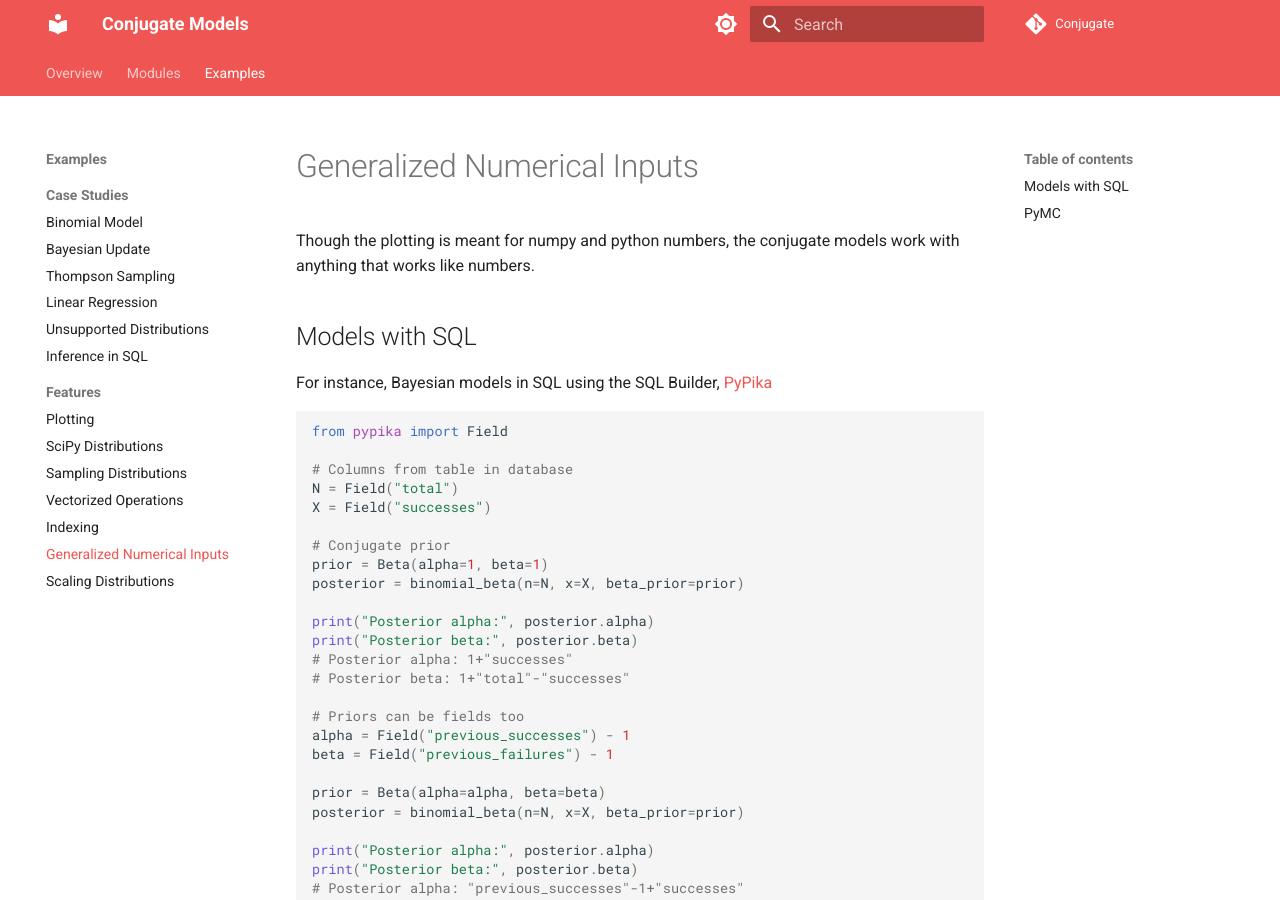
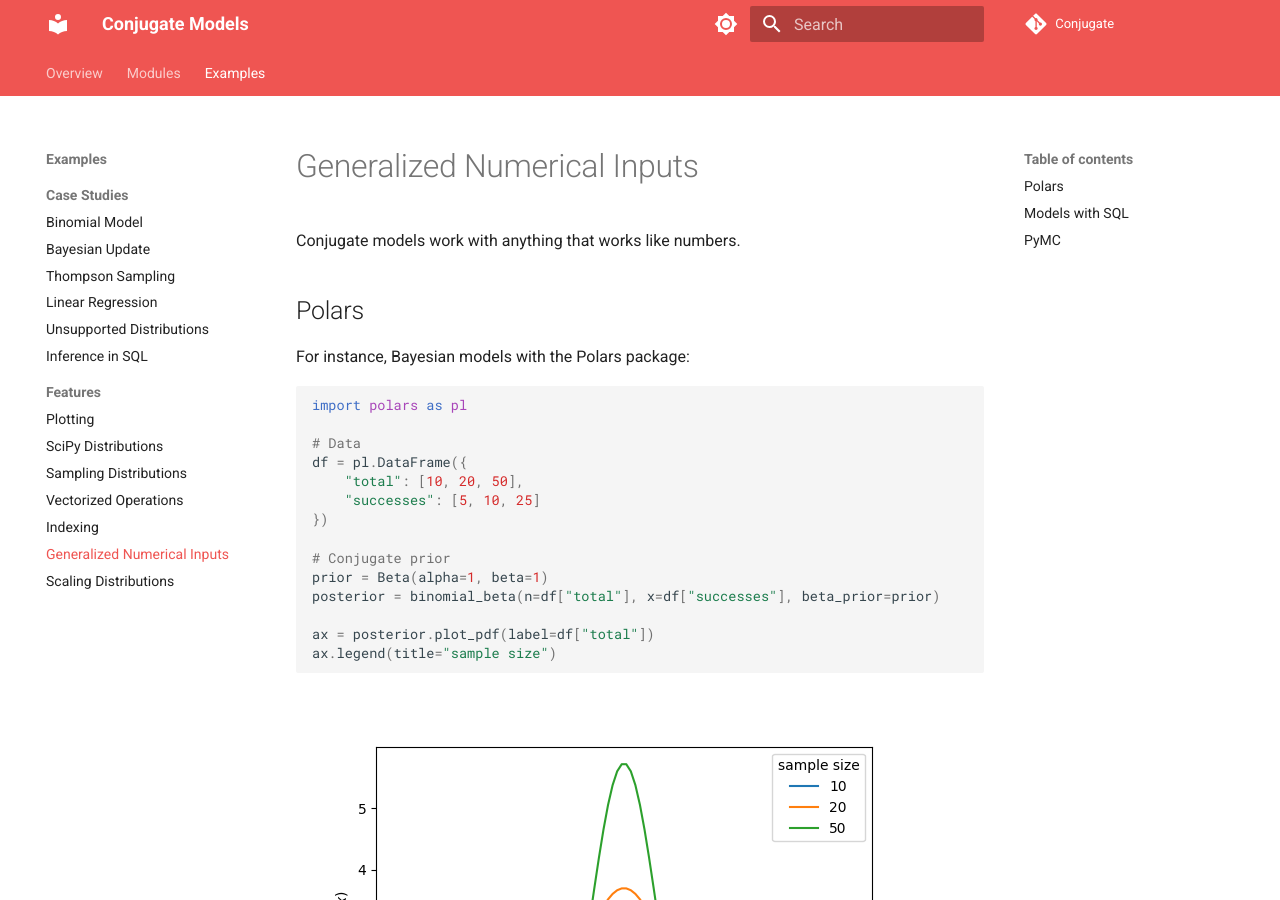
Before and after one commit to wd60622/conjugate, an MkDocs documentation site: the page built from docs/examples/generalized-inputs.md, in a window 1280 px wide and 900 px high. Built offline with MkDocs 1.6.1 and Material for MkDocs 9.7.7, drawn with Linux system fonts in a browser that asks for light colours; comment, search, counter and statistics services are not loaded.

Commit message:
add polars example

````diff
--- a/docs/examples/generalized-inputs.md
+++ b/docs/examples/generalized-inputs.md
@@ -3,8 +3,30 @@ comments: true
 ---
 # Generalized Numerical Inputs
 
-Though the plotting is meant for numpy and python numbers, the conjugate models work with anything that works like numbers.
+Conjugate models work with anything that works like numbers.
 
+## Polars
+
+For instance, Bayesian models with the Polars package:
+
+```python
+import polars as pl
+
+# Data
+df = pl.DataFrame({
+    "total": [10, 20, 50],
+    "successes": [5, 10, 25]
+})
+
+# Conjugate prior
+prior = Beta(alpha=1, beta=1)
+posterior = binomial_beta(n=df["total"], x=df["successes"], beta_prior=prior)
+
+ax = posterior.plot_pdf(label=df["total"])
+ax.legend(title="sample size")
+```
+
+![Polars Example](./../images/polars.png)
 
 ## Models with SQL
 
@@ -39,7 +61,6 @@ print("Posterior beta:", posterior.beta)
 # Posterior beta: "previous_failures"-1+"total"-"successes"
 ```
 
-
 ## PyMC
 
 Using PyMC distributions for sampling with additional uncertainty
````
Also changed, not shown: docs/images/polars.png (added).
